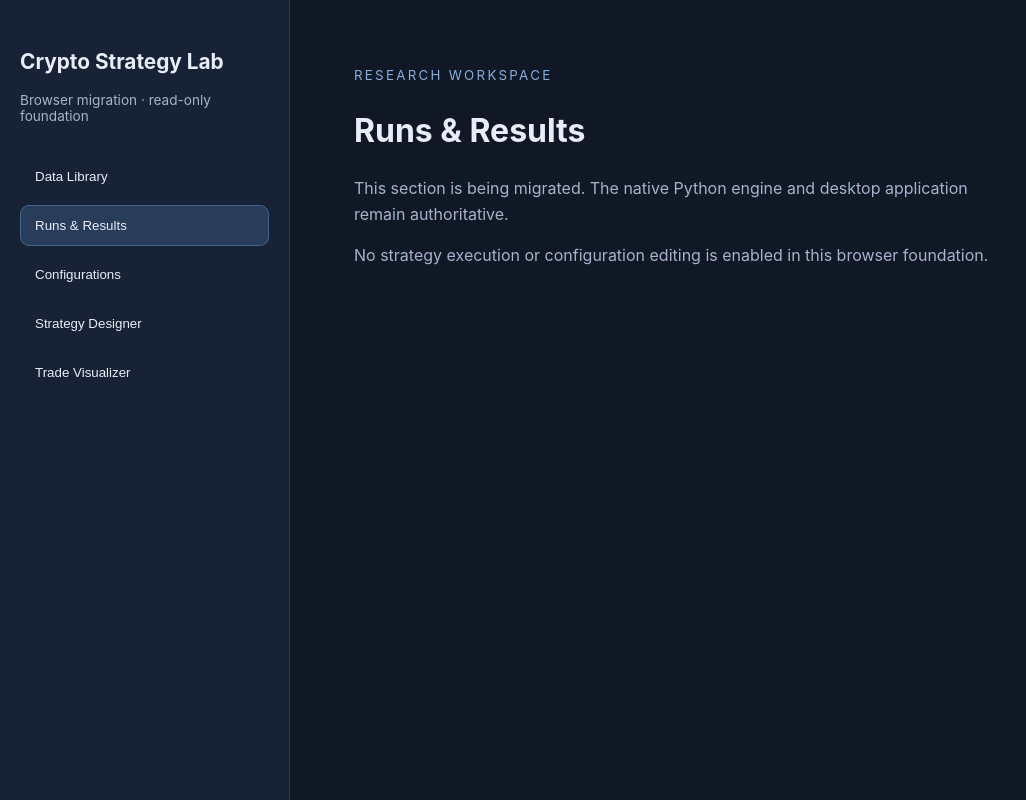
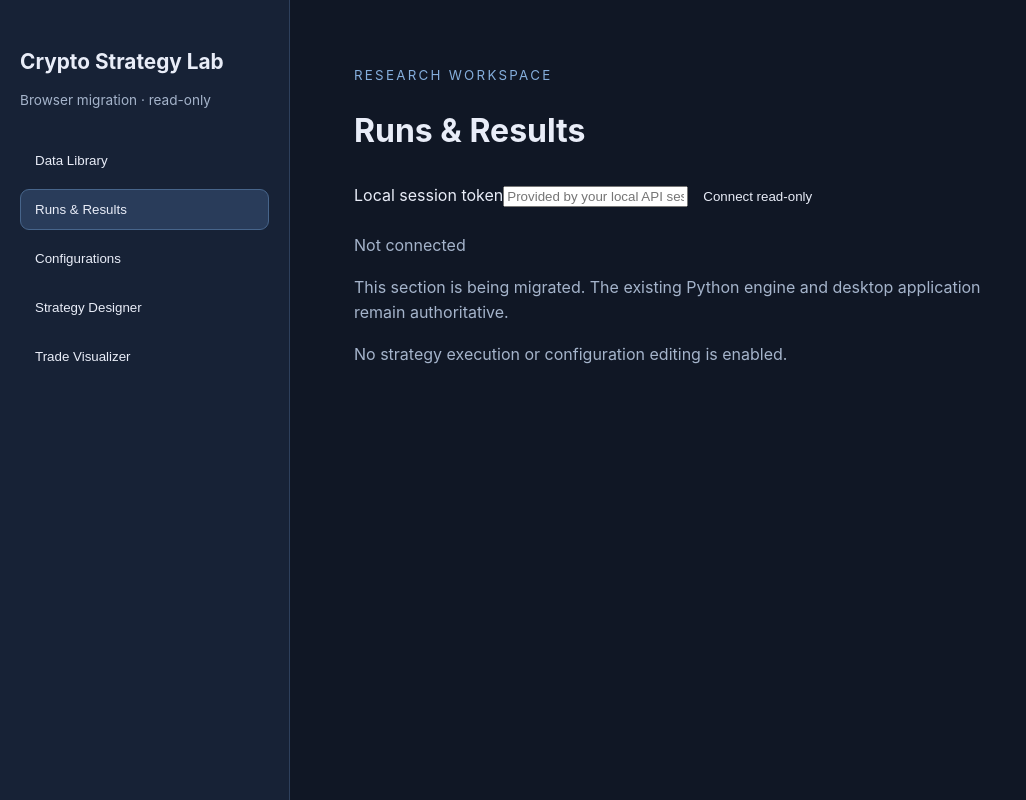
Before and after one commit to Thashitharan27/Crypto-Strategy-Lab, a React (Vite) app in the folder browser_ui/: page / in a window 1280 px wide. Shown: the whole page, without its empty margins (0-1026 px from the left). Built offline with nearby package versions, Linux system fonts and the light colour scheme.

Commit message:
feat: connect read-only React catalog to local API

```diff
--- a/browser_ui/src/main.tsx
+++ b/browser_ui/src/main.tsx
@@ -1,5 +1,6 @@
 import React from "react";
 import { createRoot } from "react-dom/client";
+import { getReadOnly, type Health, type Symbols } from "./api";
 import "./style.css";
 
 const sections = ["Data Library", "Runs & Results", "Configurations", "Strategy Designer", "Trade Visualizer"] as const;
@@ -7,15 +8,42 @@ type Section = (typeof sections)[number];
 
 function App() {
   const [section, setSection] = React.useState<Section>("Runs & Results");
+  const [token, setToken] = React.useState("");
+  const [connected, setConnected] = React.useState(false);
+  const [symbols, setSymbols] = React.useState<string[]>([]);
+  const [message, setMessage] = React.useState("Not connected");
+
+  async function connect() {
+    setConnected(false);
+    setSymbols([]);
+    try {
+      const health = await getReadOnly<Health>("/api/v1/health", token);
+      if (health.mode !== "read-only" || health.status !== "ok") throw new Error("Unexpected API mode");
+      const catalog = await getReadOnly<Symbols>("/api/v1/catalog/symbols", token);
+      setSymbols(catalog.symbols);
+      setConnected(true);
+      setMessage("Connected to local read-only API");
+    } catch {
+      setMessage("Local API unavailable or authorization rejected");
+    }
+  }
+
   return <main className="layout">
-    <aside><h1>Crypto Strategy Lab</h1><p>Browser migration · read-only foundation</p>
+    <aside><h1>Crypto Strategy Lab</h1><p>Browser migration · read-only</p>
       <nav aria-label="Research sections">{sections.map(item =>
         <button key={item} type="button" aria-current={section === item ? "page" : undefined} onClick={() => setSection(item)}>{item}</button>
       )}</nav>
     </aside>
     <section aria-live="polite"><header><small>RESEARCH WORKSPACE</small><h2>{section}</h2></header>
-      <p>This section is being migrated. The native Python engine and desktop application remain authoritative.</p>
-      <p>No strategy execution or configuration editing is enabled in this browser foundation.</p>
+      <div className="connection">
+        <label htmlFor="local-token">Local session token</label>
+        <input id="local-token" type="password" autoComplete="off" value={token} onChange={event => setToken(event.target.value)} placeholder="Provided by your local API session" />
+        <button type="button" onClick={() => void connect()} disabled={!token}>Connect read-only</button>
+        <p role="status">{message}</p>
+      </div>
+      {section === "Data Library" && connected ? <div><h3>Available symbols</h3><ul>{symbols.map(symbol => <li key={symbol}>{symbol}</li>)}</ul></div> :
+        <p>This section is being migrated. The existing Python engine and desktop application remain authoritative.</p>}
+      <p>No strategy execution or configuration editing is enabled.</p>
     </section>
   </main>;
 }
```
